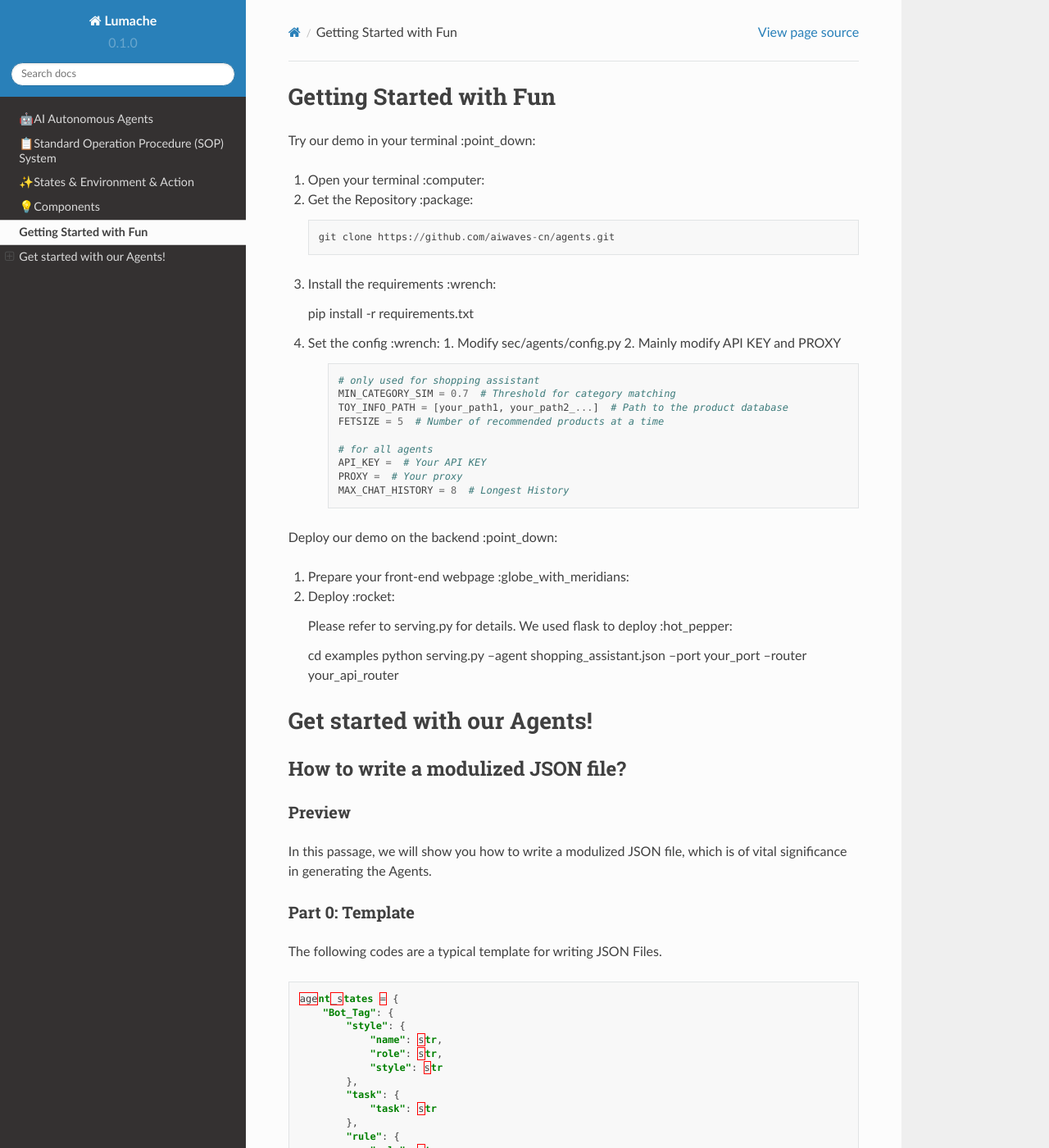
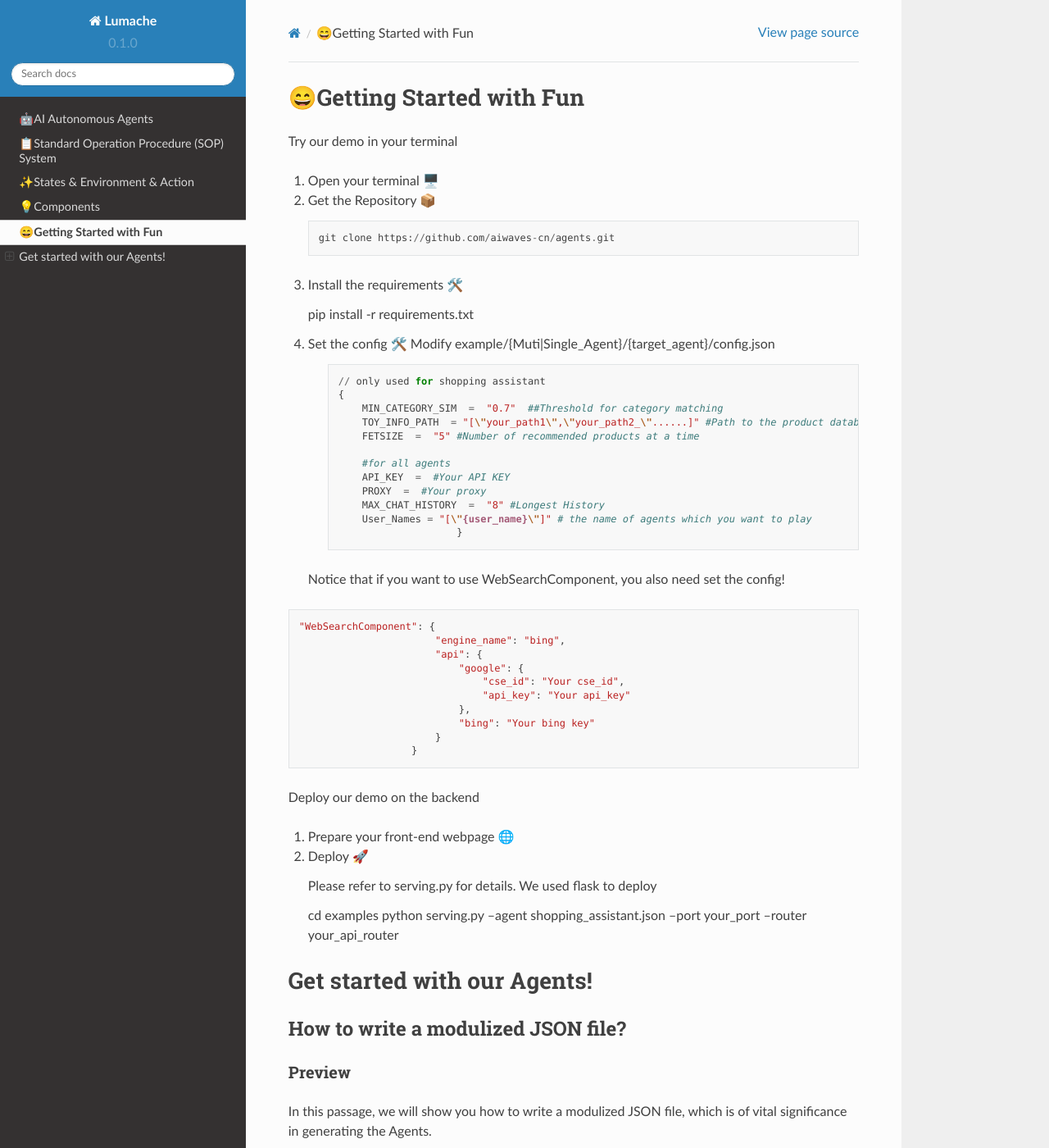
Before and after one commit to StephenQSstarThomas/Agents-Documentation-trial-1, a Sphinx documentation site: the page built from docs/source/quickstart.rst, in a window 1280 px wide and 1400 px high. Shown: the whole window at 82% size. Built offline with Sphinx 7.4.7 and the Read the Docs theme 2.0.0, drawn with Linux system fonts in a browser that asks for light colours.

Commit message:
Update quickstart.rst

```diff
--- a/docs/source/quickstart.rst
+++ b/docs/source/quickstart.rst
@@ -1,43 +1,59 @@
-Getting Started with Fun
+😄Getting Started with Fun
 =========================
 
-Try our demo in your terminal :point_down:
+Try our demo in your terminal
 
-1. Open your terminal :computer:
+1. Open your terminal 🖥️
 
-2. Get the Repository :package:
+2. Get the Repository 📦
    ::
 
       git clone https://github.com/aiwaves-cn/agents.git
 
-3. Install the requirements :wrench:
+3. Install the requirements 🛠️
    ::
 
    pip install -r requirements.txt
 
-4. Set the config :wrench:
-   1. Modify sec/agents/config.py
-   2. Mainly modify API KEY and PROXY
+4. Set the config 🛠️
+   Modify example/{Muti|Single_Agent}/{target_agent}/config.json
       ::
 
-         # only used for shopping assistant
-         MIN_CATEGORY_SIM = 0.7  # Threshold for category matching
-         TOY_INFO_PATH = [your_path1, your_path2_...]  # Path to the product database
-         FETSIZE = 5  # Number of recommended products at a time
+         // only used for shopping assistant
+         {
+             MIN_CATEGORY_SIM  =  "0.7"  ##Threshold for category matching
+             TOY_INFO_PATH  = "[\"your_path1\",\"your_path2_\"......]" #Path to the product database
+             FETSIZE  =  "5" #Number of recommended products at a time
 
-         # for all agents
-         API_KEY =  # Your API KEY
-         PROXY =  # Your proxy
-         MAX_CHAT_HISTORY = 8  # Longest History
+             #for all agents
+             API_KEY  =  #Your API KEY
+             PROXY  =  #Your proxy
+             MAX_CHAT_HISTORY  =  "8" #Longest History
+             User_Names = "[\"{user_name}\"]" # the name of agents which you want to play
+                             }
 
-Deploy our demo on the backend :point_down:
+ Notice that if you want to use WebSearchComponent, you also need set the config!
+::
 
-1. Prepare your front-end webpage :globe_with_meridians:
+ "WebSearchComponent": {
+                        "engine_name": "bing",
+                        "api": {
+                            "google": {
+                                "cse_id": "Your cse_id",
+                                "api_key": "Your api_key"
+                            },
+                            "bing": "Your bing key"
+                        }
+                    }
 
-2. Deploy :rocket:
+Deploy our demo on the backend
+
+1. Prepare your front-end webpage 🌐
+
+2. Deploy 🚀
    ::
 
-   Please refer to serving.py for details. We used flask to deploy :hot_pepper:
+   Please refer to serving.py for details. We used flask to deploy
 
    cd examples
    python serving.py --agent shopping_assistant.json --port your_port --router your_api_router
```
